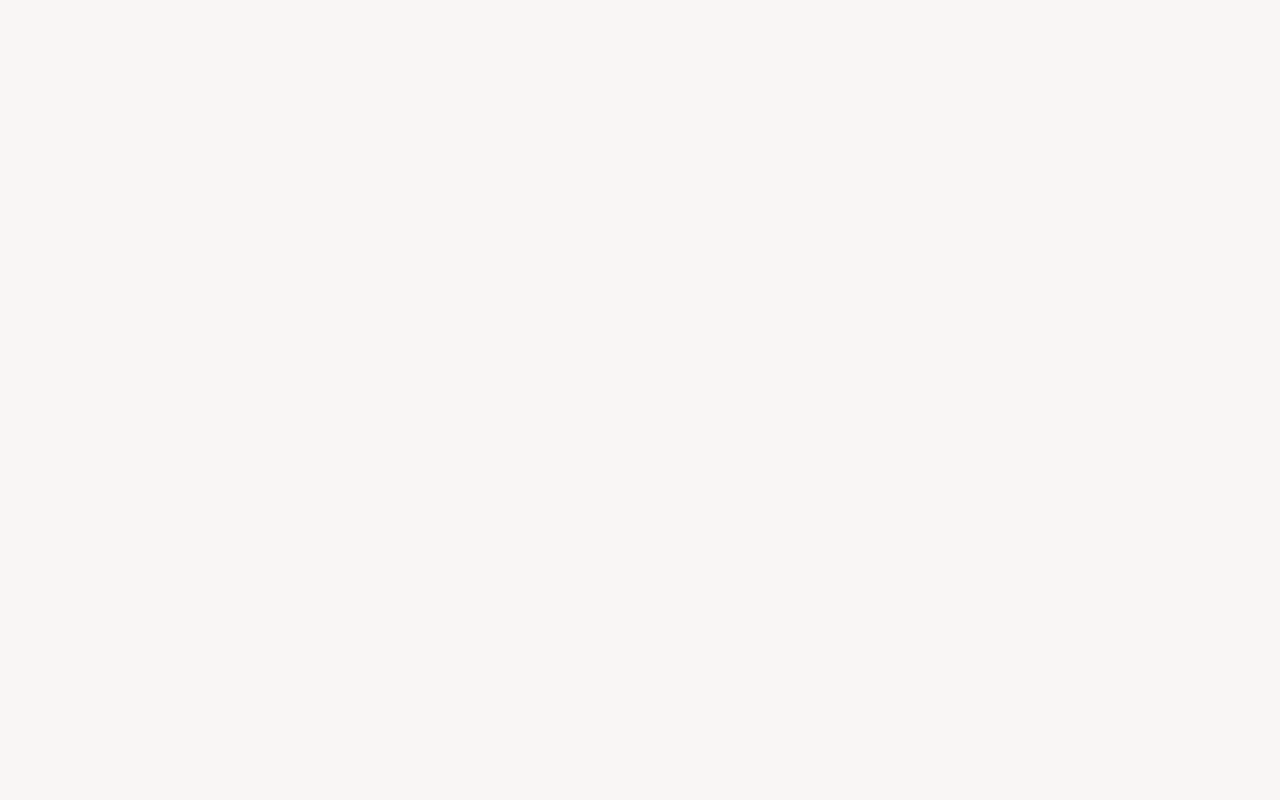
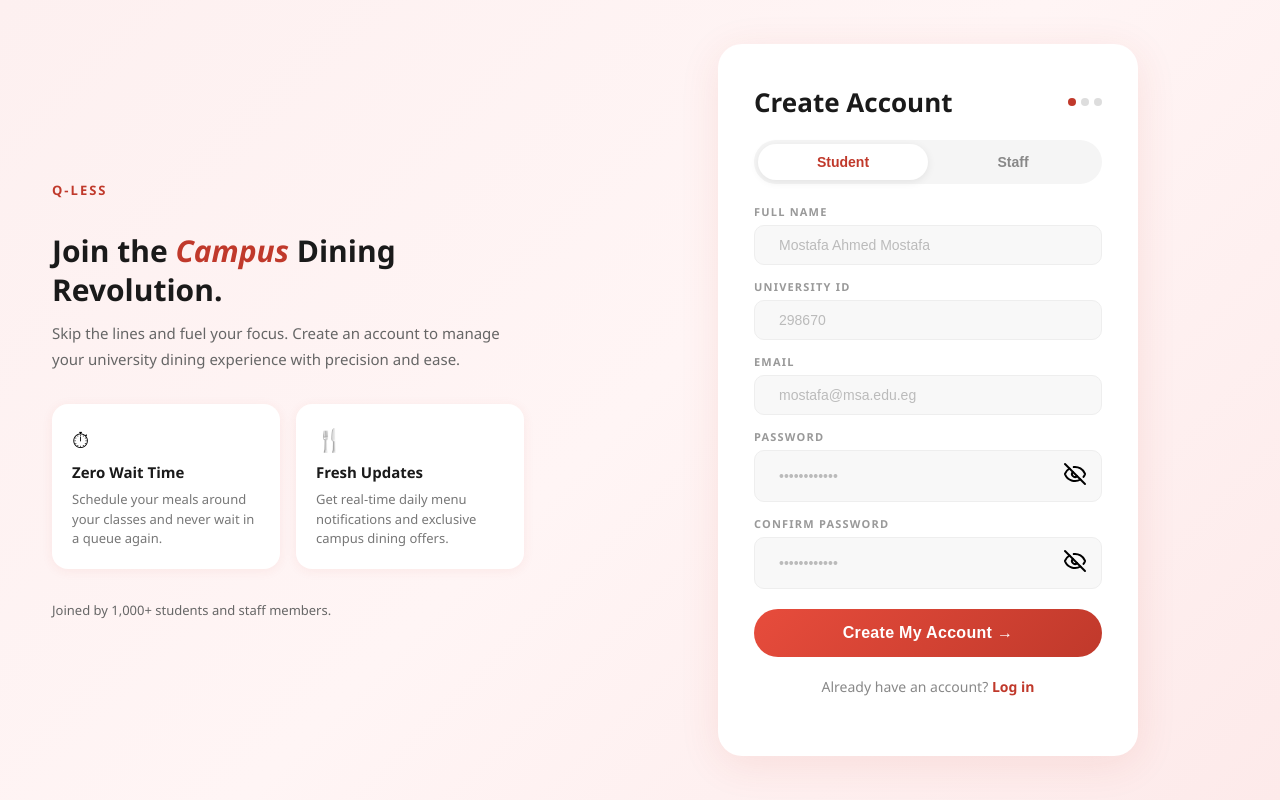
Before and after one commit to Zoomacs/OOP-Project, a React (Vite) app in the folder oop-project/: page /register in a window 1280 px wide. Before the commit this address had no page. Built offline with nearby package versions, Linux system fonts and the light colour scheme.

Commit message:
save work

```diff
--- a/oop-project/src/App.jsx
+++ b/oop-project/src/App.jsx
@@ -37,6 +37,10 @@ function App() {
             path="/notification"
             element={<Notification page={setcurrentpage} />}
           />
+          <Route
+            path="/register"
+            element={<Register page={setcurrentpage} />}
+          />
         </Routes>
       </BrowserRouter>
       <Cart page={setcurrentpage} display={cart} />
--- a/oop-project/src/Navbar.jsx
+++ b/oop-project/src/Navbar.jsx
@@ -35,6 +35,10 @@ function Navbar({ page, cart, setCart }) {
   }
 
   if (page == "login") {
+    return null;
+  }
+
+  if (page == "register") {
     return null;
   }
 
--- a/oop-project/src/Register.jsx
+++ b/oop-project/src/Register.jsx
@@ -1,4 +1,5 @@
 import { useState } from "react";
+import { Eye, EyeOff } from "lucide-react";
 import "./Register.css";
 
 function Register({ page }) {
@@ -60,7 +61,7 @@ function Register({ page }) {
   return (
     <div className="reg-wrapper">
       <div className="reg-left">
-        <div className="reg-brand">Q-LESS UNIVERSITY</div>
+        <div className="reg-brand">Q-LESS</div>
         <div className="reg-hero">
           <h2 className="reg-hero-title">
             Join the <span className="reg-hero-accent">Campus</span> Dining
@@ -93,7 +94,7 @@ function Register({ page }) {
 
         <div className="reg-social-proof">
           <p className="reg-social-text">
-            Joined by 12,000+ students and staff members.
+            Joined by 1,000+ students and staff members.
           </p>
         </div>
       </div>
@@ -131,12 +132,12 @@ function Register({ page }) {
                 <div className="reg-field">
                   <label className="reg-field-label">FULL NAME</label>
                   <div className="reg-input-wrap">
-                    <span className="reg-input-icon">👤</span>
+                    <span className="reg-input-icon"></span>
                     <input
                       className="reg-input"
                       type="text"
                       name="fullName"
-                      placeholder="Alex Johnson"
+                      placeholder="Mostafa Ahmed Mostafa"
                       value={studentform.fullName}
                       onChange={handleStudentChange}
                     />
@@ -146,12 +147,12 @@ function Register({ page }) {
                 <div className="reg-field">
                   <label className="reg-field-label">UNIVERSITY ID</label>
                   <div className="reg-input-wrap">
-                    <span className="reg-input-icon">🪪</span>
+                    <span className="reg-input-icon"></span>
                     <input
                       className="reg-input"
                       type="text"
                       name="universityID"
-                      placeholder="U-12345678"
+                      placeholder="298670"
                       value={studentform.universityID}
                       onChange={handleStudentChange}
                     />
@@ -161,12 +162,12 @@ function Register({ page }) {
                 <div className="reg-field">
                   <label className="reg-field-label">EMAIL</label>
                   <div className="reg-input-wrap">
-                    <span className="reg-input-icon">✉️</span>
+                    <span className="reg-input-icon"></span>
                     <input
                       className="reg-input"
                       type="email"
                       name="email"
-                      placeholder="alex@email.com"
+                      placeholder="mostafa@msa.edu.eg"
                       value={studentform.email}
                       onChange={handleStudentChange}
                     />
@@ -176,7 +177,7 @@ function Register({ page }) {
                 <div className="reg-field">
                   <label className="reg-field-label">PASSWORD</label>
                   <div className="reg-input-wrap">
-                    <span className="reg-input-icon">🔒</span>
+                    <span className="reg-input-icon"></span>
                     <input
                       className="reg-input"
                       type={showpassword ? "text" : "password"}
@@ -189,7 +190,7 @@ function Register({ page }) {
                       className="reg-eye"
                       onClick={() => setshowPassword(!showpassword)}
                     >
-                      {showpassword ? "🙈" : "👁️"}
+                      {showconfirmPassword ? <EyeOff /> : <Eye />}
                     </button>
                   </div>
                 </div>
@@ -197,7 +198,7 @@ function Register({ page }) {
                 <div className="reg-field">
                   <label className="reg-field-label">CONFIRM PASSWORD</label>
                   <div className="reg-input-wrap">
-                    <span className="reg-input-icon">🔒</span>
+                    <span className="reg-input-icon"></span>
                     <input
                       className="reg-input"
                       type={showconfirmPassword ? "text" : "password"}
@@ -212,7 +213,7 @@ function Register({ page }) {
                         setshowConfirmPassword(!showconfirmPassword)
                       }
                     >
-                      {showconfirmPassword ? "🙈" : "👁️"}
+                      {showconfirmPassword ? <EyeOff /> : <Eye />}
                     </button>
                   </div>
                 </div>
@@ -222,12 +223,12 @@ function Register({ page }) {
                 <div className="reg-field">
                   <label className="reg-field-label">FULL NAME</label>
                   <div className="reg-input-wrap">
-                    <span className="reg-input-icon">👤</span>
+                    <span className="reg-input-icon"></span>
                     <input
                       className="reg-input"
                       type="text"
                       name="fullName"
-                      placeholder="Dr. Smith"
+                      placeholder="Mostafa Mohamed Emad"
                       value={staffform.fullName}
                       onChange={handleStaffChange}
                     />
@@ -237,12 +238,12 @@ function Register({ page }) {
                 <div className="reg-field">
                   <label className="reg-field-label">STAFF ID</label>
                   <div className="reg-input-wrap">
-                    <span className="reg-input-icon">🪪</span>
+                    <span className="reg-input-icon"></span>
                     <input
                       className="reg-input"
                       type="text"
                       name="staffID"
-                      placeholder="S-98765432"
+                      placeholder="23456"
                       value={staffform.staffID}
                       onChange={handleStaffChange}
                     />
@@ -252,12 +253,12 @@ function Register({ page }) {
                 <div className="reg-field">
                   <label className="reg-field-label">UNIVERSITY EMAIL</label>
                   <div className="reg-input-wrap">
-                    <span className="reg-input-icon">✉️</span>
+                    <span className="reg-input-icon"></span>
                     <input
                       className="reg-input"
                       type="email"
                       name="universityEmail"
-                      placeholder="smith@university.edu"
+                      placeholder="mohanad@university.edu"
                       value={staffform.universityEmail}
                       onChange={handleStaffChange}
                     />
@@ -267,7 +268,7 @@ function Register({ page }) {
                 <div className="reg-field">
                   <label className="reg-field-label">DEPARTMENT</label>
                   <div className="reg-input-wrap">
-                    <span className="reg-input-icon">🏛️</span>
+                    <span className="reg-input-icon"></span>
                     <input
                       className="reg-input"
                       type="text"
@@ -282,7 +283,7 @@ function Register({ page }) {
                 <div className="reg-field">
                   <label className="reg-field-label">PASSWORD</label>
                   <div className="reg-input-wrap">
-                    <span className="reg-input-icon">🔒</span>
+                    <span className="reg-input-icon"></span>
                     <input
                       className="reg-input"
                       type={showpassword ? "text" : "password"}
@@ -295,7 +296,7 @@ function Register({ page }) {
                       className="reg-eye"
                       onClick={() => setshowPassword(!showpassword)}
                     >
-                      {showpassword ? "🙈" : "👁️"}
+                      {showconfirmPassword ? <EyeOff /> : <Eye />}
                     </button>
                   </div>
                 </div>
@@ -303,7 +304,7 @@ function Register({ page }) {
                 <div className="reg-field">
                   <label className="reg-field-label">CONFIRM PASSWORD</label>
                   <div className="reg-input-wrap">
-                    <span className="reg-input-icon">🔒</span>
+                    <span className="reg-input-icon"></span>
                     <input
                       className="reg-input"
                       type={showpassword ? "text" : "password"}
@@ -316,7 +317,7 @@ function Register({ page }) {
                       className="reg-eye"
                       onClick={() => setshowPassword(!showconfirmPassword)}
                     >
-                      {showconfirmPassword ? "🙈" : "👁️"}
+                      {showconfirmPassword ? <EyeOff /> : <Eye />}
                     </button>
                   </div>
                 </div>
@@ -335,7 +336,7 @@ function Register({ page }) {
             </a>
           </p>
 
-          <p className="reg-secure">🔒 SECURE UNIVERSITY AUTHENTICATION</p>
+          <p className="reg-secure"></p>
         </div>
       </div>
     </div>
```
